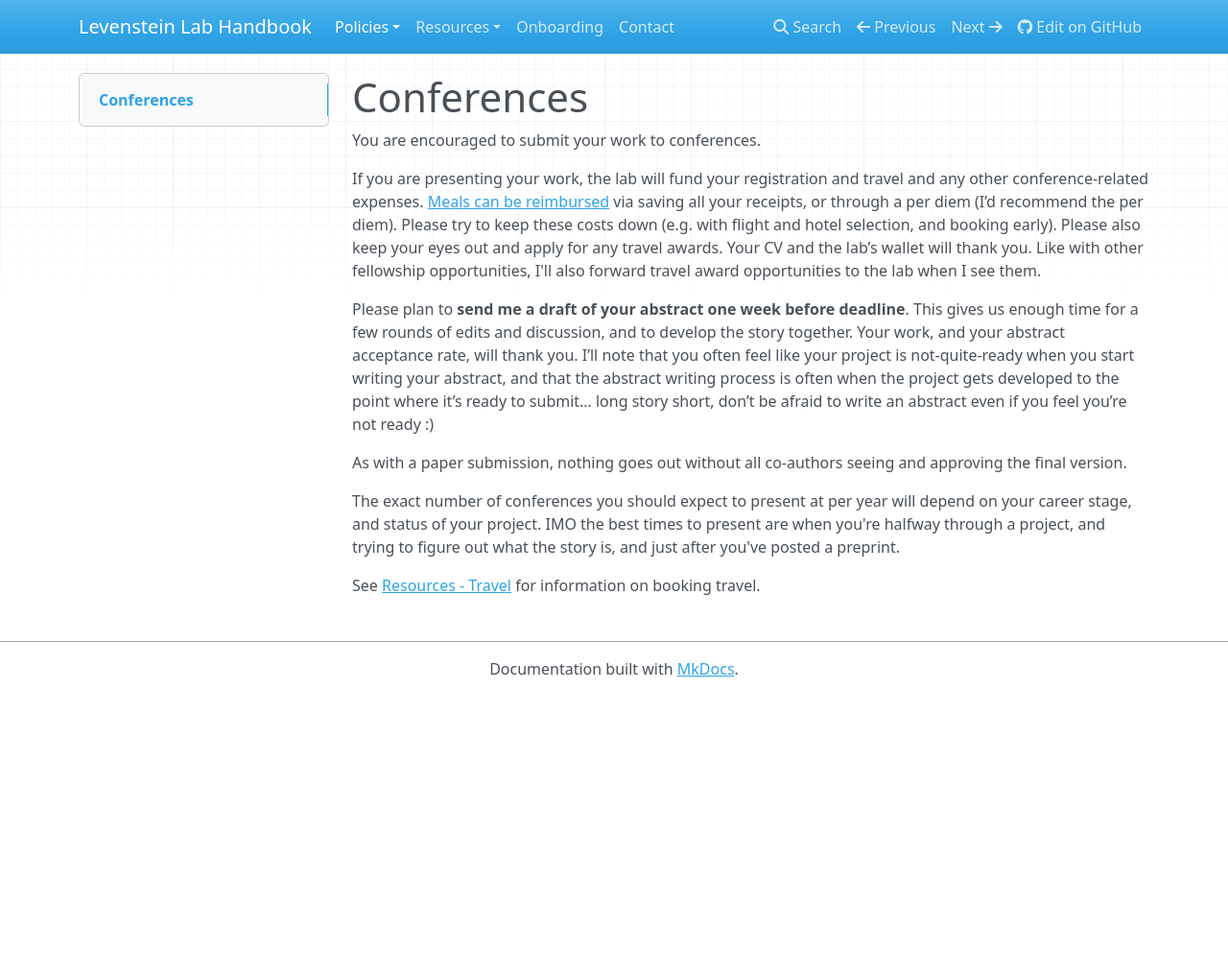
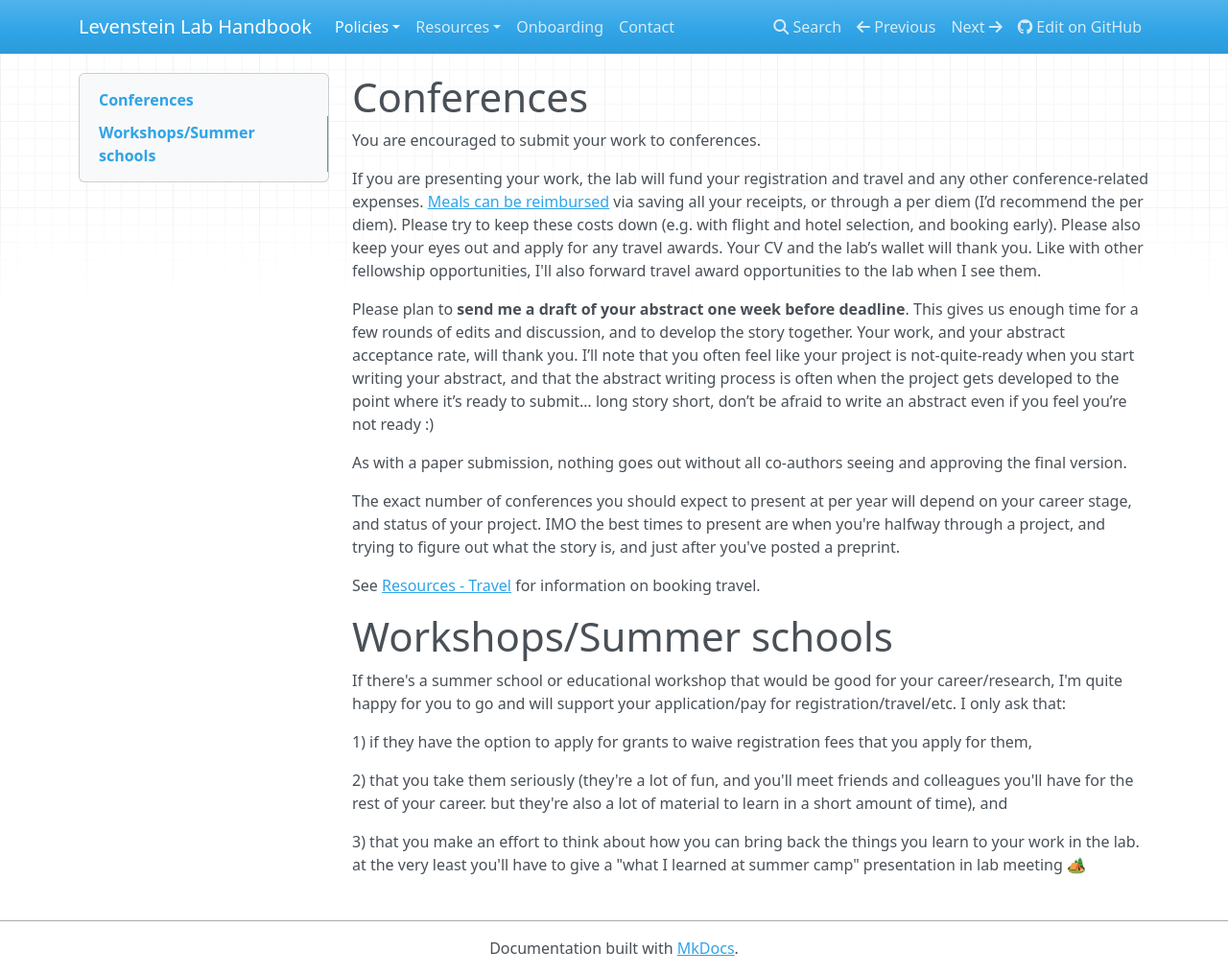
Before and after one commit to LevensteinLab/Lab-Handbook, an MkDocs documentation site: the page built from docs/Policies/conferences_workshops.md, in a window 1280 px wide and 1016 px high. Shown: the whole window at 96% size. Built offline with MkDocs 1.6.1, drawn with Linux system fonts in a browser that asks for light colours; nearby versions of some CDN libraries.

Commit message:
Include support for workshops and summer schools
Added guidelines for attending workshops and summer schools.

```diff
--- a/docs/Policies/conferences_workshops.md
+++ b/docs/Policies/conferences_workshops.md
@@ -11,3 +11,13 @@ As with a paper submission, nothing goes out without all co-authors seeing and a
 The exact number of conferences you should expect to present at per year will depend on your career stage, and status of your project. IMO the best times to present are when you're halfway through a project, and trying to figure out what the story is, and just after you've posted a preprint.
 
 See [Resources - Travel](https://levensteinlab.github.io/Lab-Handbook/Resources/travel/) for information on booking travel.
+
+# Workshops/Summer schools
+
+If there's a summer school or educational workshop that would be good for your career/research, I'm quite happy for you to go and will support your application/pay for registration/travel/etc. I only ask that:
+
+1) if they have the option to apply for grants to waive registration fees that you apply for them,
+
+2) that you take them seriously (they're a lot of fun, and you'll meet friends and colleagues you'll have for the rest of your career. but they're also a lot of material to learn in a short amount of time), and
+
+3) that you make an effort to think about how you can bring back the things you learn to your work in the lab. at the very least you'll have to give a "what I learned at summer camp" presentation in lab meeting 🏕️
```
